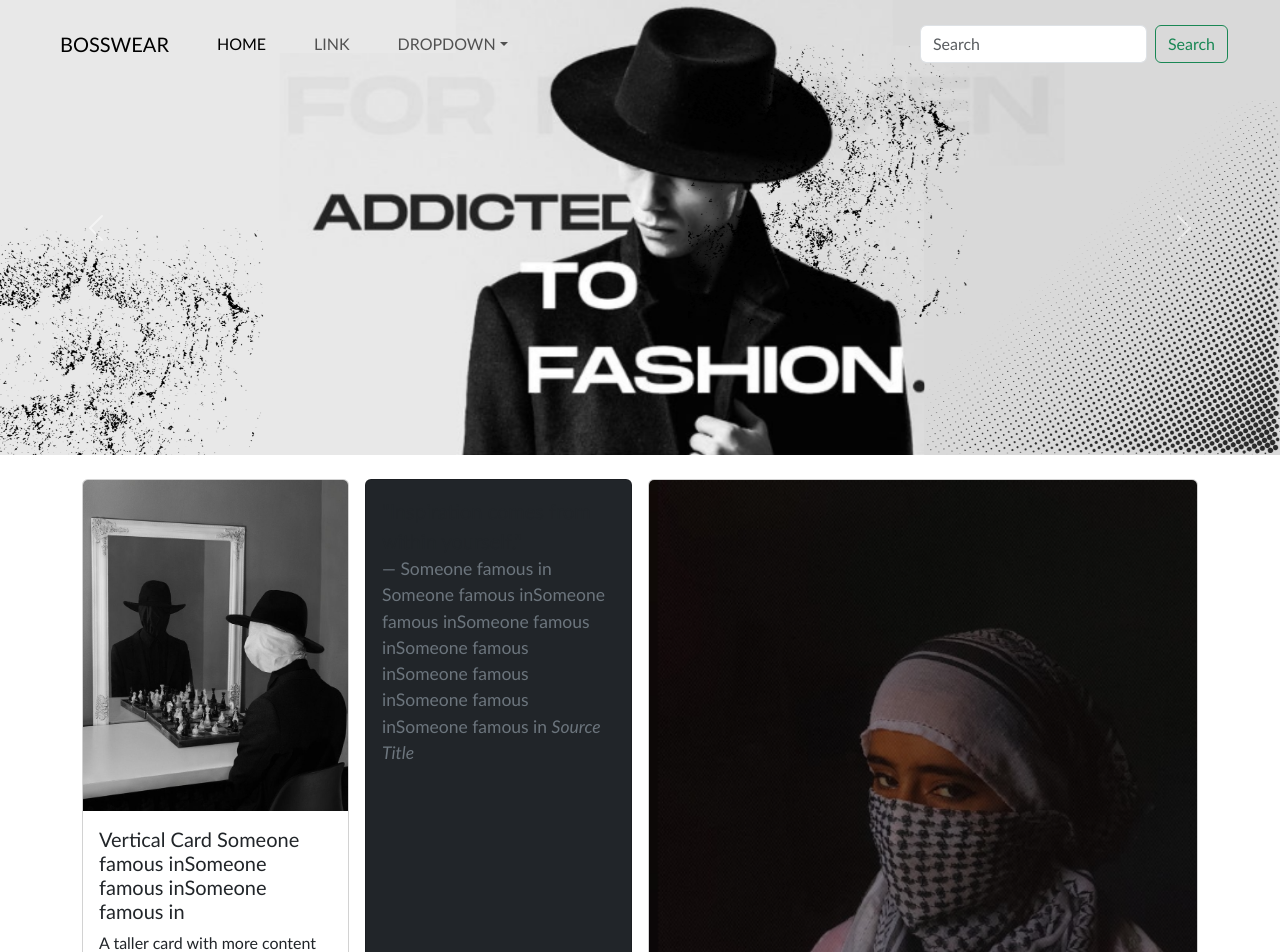
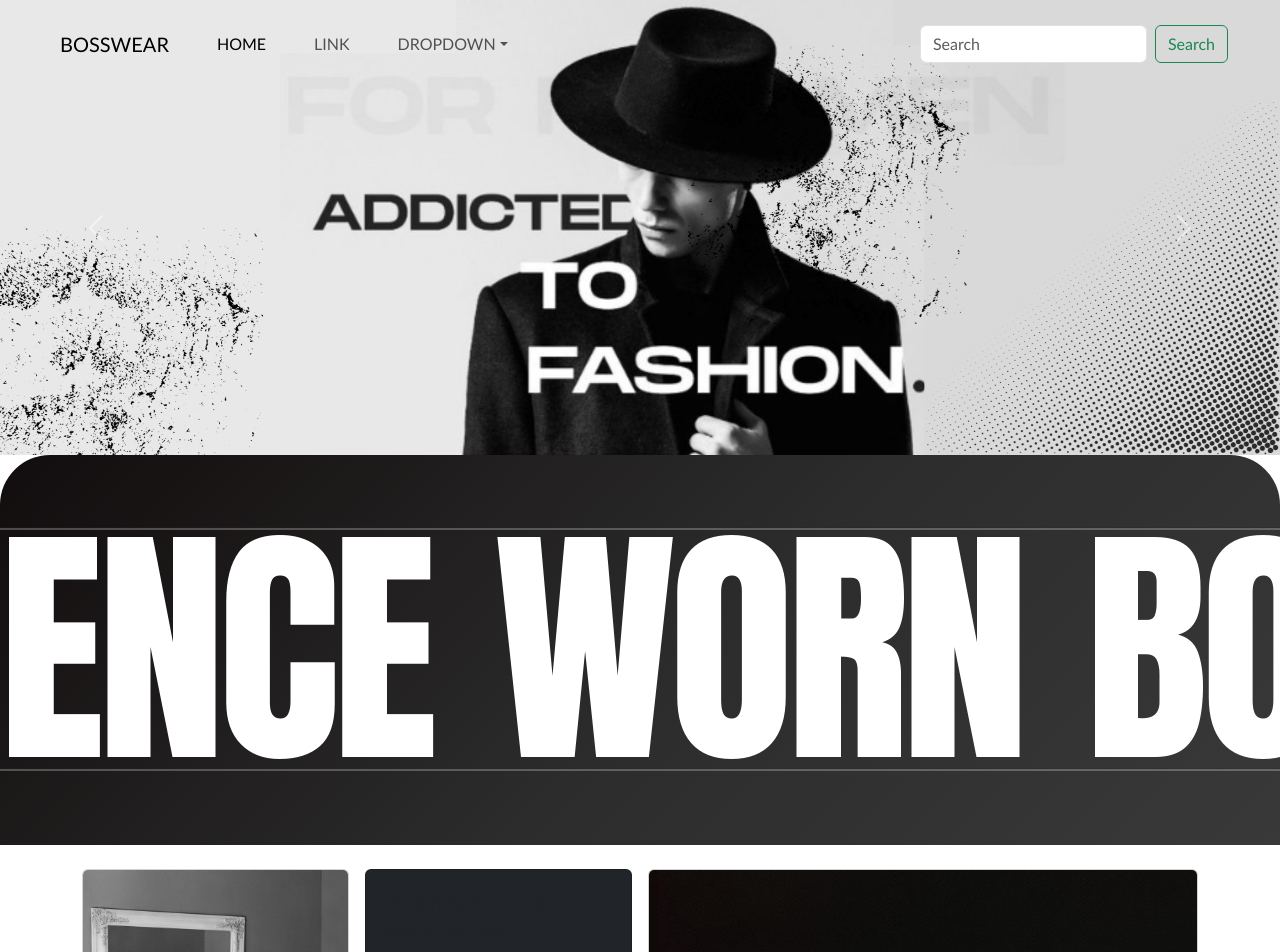
Before and after one commit to MariaYasmeen/BOSSWEAR, a React (Create React App) app: page / in a window 1280 px wide. Shown: the top 952 px of the page. Built offline with nearby package versions, Linux system fonts and the light colour scheme.

Commit message:
Linear Gradient Css

```diff
--- a/package.json
+++ b/package.json
@@ -5,6 +5,7 @@
   "dependencies": {
     "bootstrap": "^5.3.3",
     "cra-template": "1.2.0",
+    "framer-motion": "^12.4.1",
     "react": "^19.0.0",
     "react-dom": "^19.0.0",
     "react-scripts": "5.0.1",
--- a/src/Components/Components.css
+++ b/src/Components/Components.css
@@ -11,3 +11,83 @@
     position: relative;
     z-index: 1;
   }
+
+
+
+  /* Marquee CSS */
+
+  .marquee-container {
+    width: 100%;
+    height: 390px; /* Increased height */
+    overflow: hidden;
+    background: linear-gradient(-45deg, #424141, #2c2c2c, #070001,#b1abab,  #070001 );
+  background-size: 300% 300%; padding: 70px 0px;
+    border-radius: 50px 50px 0 0; /* Rounded top corners */
+    animation: gradientMove 5s ease infinite;
+
+  }
+
+
+@keyframes gradientMove {
+  0% { background-position: 0% 50%; }
+  50% { background-position: 100% 50%; }
+  100% { background-position: 0% 50%; }
+}
+  .marquee {
+    display: flex;
+    white-space: nowrap;
+    font-size: 16rem; /* Big text */
+    text-transform: uppercase;
+    word-spacing: 10px ; /* Reduce space between words */
+    letter-spacing: -7px; /* Reduce space between letters */
+    color: #fff;
+    transition: transform 1s ease-in-out; /* Soft transition */
+    padding: 0px !important;
+    margin: -75px !important;
+  }
+
+  .line {
+    width: 100%;
+    height: 3px; /* Line thickness */
+    background-color: rgb(250, 246, 246);
+    margin: 2px 0; /* Space around lines */
+  }
+
+
+  /* No spacing between repeating text */
+  .marquee span {
+    font-family:Impact, Haettenschweiler, 'Arial Narrow Bold', sans-serif !important;
+    display: inline-block;
+    padding-right: 1rem;
+  }
+
+  /* Direction-based animations */
+  .marquee.right {
+    animation: marquee-right 10s linear infinite;
+  }
+  .marquee.left {
+    animation: marquee-left 10s linear infinite;
+  }
+
+  /* Soft marquee animations */
+  @keyframes marquee-left {
+    0% { transform: translateX(0); }
+    100% { transform: translateX(-50%); }
+  }
+
+  @keyframes marquee-right {
+    0% { transform: translateX(-50%); }
+    100% { transform: translateX(0); }
+  }
+
+  /* Responsive font sizes */
+  @media (max-width: 768px) {
+    .marquee {
+      font-size: 2.5rem;
+    }
+  }
+  @media (max-width: 480px) {
+    .marquee {
+      font-size: 2rem;
+    }
+  }
--- a/src/Components/Marquee.jsx
+++ b/src/Components/Marquee.jsx
@@ -0,0 +1,43 @@
+import React, { useEffect, useState } from "react";
+import "bootstrap/dist/css/bootstrap.min.css";
+import "./Components.css"; // Import CSS for styling
+
+const Marquee = () => {
+  const [scrollDirection, setScrollDirection] = useState("left");
+
+  useEffect(() => {
+    let lastScrollY = window.scrollY;
+    let timeout;
+
+    const handleScroll = () => {
+      clearTimeout(timeout);
+      timeout = setTimeout(() => {
+        if (window.scrollY > lastScrollY) {
+          setScrollDirection("left"); // Scroll Down → Text moves Right
+        } else {
+          setScrollDirection("right"); // Scroll Up → Text moves Left
+        }
+        lastScrollY = window.scrollY;
+      }, 300); // Soft delay of 300ms
+    };
+
+    window.addEventListener("scroll", handleScroll);
+    return () => {
+      window.removeEventListener("scroll", handleScroll);
+      clearTimeout(timeout);
+    };
+  }, []);
+
+  return (
+    <div className="marquee-container">
+           <hr className="line" /> {/* Top Line */}
+      <div className={`marquee ${scrollDirection}`}>
+        <span>CONFIDENCE WORN BOLD ✦ WE ARE BOSSWEAR ✦ </span>
+        <span>CONFIDENCE WORN BOLD ✦ WE ARE BOSSWEAR ✦ </span>
+      </div>
+      <hr className="line" /> {/* Top Line */}
+    </div>
+  );
+};
+
+export default Marquee;
--- a/src/Pages/Home.jsx
+++ b/src/Pages/Home.jsx
@@ -3,12 +3,14 @@ import Navbar from "../Components/Navbr";
 import Slideshow from "../Components/Slideshow";
 import About from "./About";
 import Cards from "../Components/Cards";
+import Marquee from "../Components/Marquee";
 
 const Home = () => {
   return (
     <>
     <Navbar />
     <Slideshow/>
+    <Marquee />
     <Cards />
     <About />
     </>
```
Also changed, not shown: 1 other file (tests, documents, lock files or other folders).
